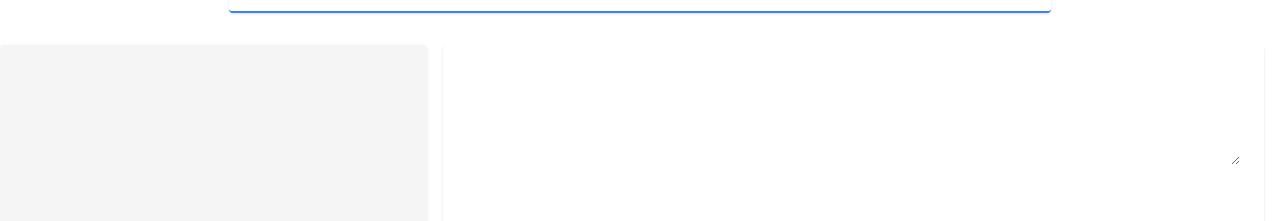
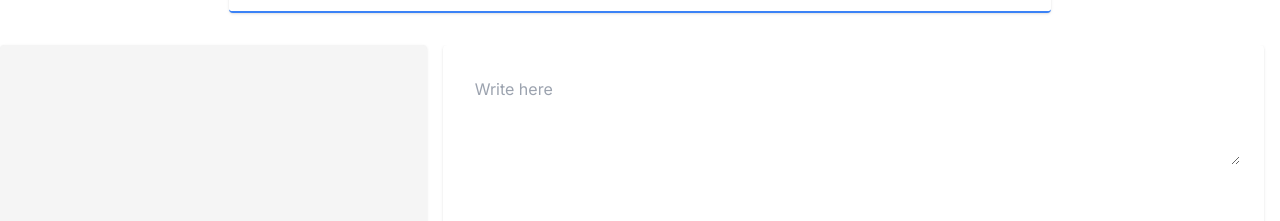
Before and after one commit to san-poon/nexus-adept, a Next.js app: page /bite-sized-lesson/create in a window 1280 px wide. Both pictures are taken after a click on the button "Text". Shown: the part 125-346 px from the top of the page. Built offline with nearby package versions, Linux system fonts and the light colour scheme.

Commit message:
Add logic to let user add image

```diff
--- a/app/bite-sized-lesson/create/components/button-with-logo.tsx
+++ b/app/bite-sized-lesson/create/components/button-with-logo.tsx
@@ -27,11 +27,11 @@ export const TextBlockButton = ({ onClick }: any) => {
     )
 }
 
-export const ImageBlockButton = () => {
+export const ImageBlockButton = ({ ...rest }) => {
     return (
         <>
             {/* Images Button */}
-            <Button className="">
+            <Button className="" {...rest}>
                 <svg xmlns="http://www.w3.org/2000/svg" fill="none" viewBox="0 0 24 24" stroke-width="1.5" stroke="currentColor" className="w-6 h-6">
                     <path strokeLinecap="round" strokeLinejoin="round" d="M2.25 15.75l5.159-5.159a2.25 2.25 0 013.182 0l5.159 5.159m-1.5-1.5l1.409-1.409a2.25 2.25 0 013.182 0l2.909 2.909m-18 3.75h16.5a1.5 1.5 0 001.5-1.5V6a1.5 1.5 0 00-1.5-1.5H3.75A1.5 1.5 0 002.25 6v12a1.5 1.5 0 001.5 1.5zm10.5-11.25h.008v.008h-.008V8.25zm.375 0a.375.375 0 11-.75 0 .375.375 0 01.75 0z" />
                 </svg>
--- a/app/bite-sized-lesson/create/page.tsx
+++ b/app/bite-sized-lesson/create/page.tsx
@@ -1,13 +1,39 @@
 'use client';
-import { useState } from 'react';
+import { useState, useRef } from 'react';
 import { TextBlockButton, ImageBlockButton, CodeSandboxBlockButton, QuizBlockButton } from './components/button-with-logo';
 import { Button } from '@/app/components/Button';
+import Image from 'next/image';
+
+interface lessonContentItem {
+    id: number;
+    contentType: 'text' | 'quiz' | 'image' | 'code';
+    value: string | object | any[];
+}
 
 const CreatePage = () => {
     const [lessonTitle, setLessonTitle] = useState('');
-    const [lessonContent, setLessonContent] = useState([
-        { id: 1, contentType: 'text', value: '' }
-    ]);
+    const [lessonContent, setLessonContent] = useState<lessonContentItem[]>([]);
+
+    // Image handlers
+    const fileInputRef = useRef<HTMLInputElement>(null);
+
+    const handleImageUpload = () => {
+        if (fileInputRef.current) {
+            fileInputRef.current.click();
+        }
+    };
+
+    const handleFileChange = (e: React.ChangeEvent<HTMLInputElement>) => {
+        const file = e.target.files?.[0];
+        if (file) {
+            const imageUrl = URL.createObjectURL(file);
+            let id = lessonContent.length + 1;
+            setLessonContent([
+                ...lessonContent,
+                { id: id, contentType: 'image', value: imageUrl }
+            ]);
+        }
+    };
 
     // Handle changes in lesson title input
     const handleTitleChange = (event: any) => {
@@ -16,10 +42,10 @@ const CreatePage = () => {
     }
 
     // Handle update in lessonContent
-    const handleAddContentField = (contentType: string) => {
+    const handleAddContentField = () => {
         const newField = {
             id: lessonContent.length + 1,
-            contentType: contentType,
+            contentType: 'text',
             value: ''
         }
 
@@ -50,7 +76,13 @@ const CreatePage = () => {
                     {/* Content Buttons */}
                     <div className="flex md:flex-col  spacek-y-2 md:space-y-6 space-x-2 justify-center items-baseline">
                         <TextBlockButton onClick={handleAddContentField} />
-                        <ImageBlockButton />
+                        <ImageBlockButton onClick={handleImageUpload} />
+                        <input
+                            type='file'
+                            accept='image/*'
+                            ref={fileInputRef}
+                            onChange={handleFileChange}
+                            className=" hidden" />
                         <QuizBlockButton />
                         <CodeSandboxBlockButton />
                     </div>
@@ -61,17 +93,23 @@ const CreatePage = () => {
                     {/* Live Preview Goes Here */}
                     <div className="bg-white dark:bg-neutral-800 p-4 rounded shadow h-full">
                         <TitlePreview title={lessonTitle} />
-                        {lessonContent.map((field) => (
-                            <div key={field.id} className=" relative group m-2">
-                                <textarea
-                                    className=" max-h-32 h-24 rounded w-full p-2"
-                                    id={field.contentType}
-                                    name={field.contentType}
-                                    value={field.value}
-                                    onChange={(e) => handleUpdateContent(field.id, e.target.value)}
-                                />
+                        {lessonContent.map((item) => (
+                            <div key={item.id} className=" relative group m-2">
+                                {item.contentType === 'text' && (
+                                    <textarea
+                                        className=" max-h-32 h-24 rounded w-full p-2"
+                                        id={item.contentType}
+                                        placeholder='Write here'
+                                        name={item.contentType}
+                                        value={item.value}
+                                        onChange={(e) => handleUpdateContent(item.id, e.target.value)}
+                                    />
+                                )}
+                                {item.contentType === 'image' && (
+                                    <Image src={item.value} width={350} height={350} alt='image' />
+                                )}
                                 <Button className='absolute top-0 right-0 opacity-0 transition-opacity duration-300 group-hover:opacity-100'
-                                    onClick={() => handleDeleteContent(field.id)}>
+                                    onClick={() => handleDeleteContent(item.id)}>
                                     x
                                 </Button>
                             </div>
```
